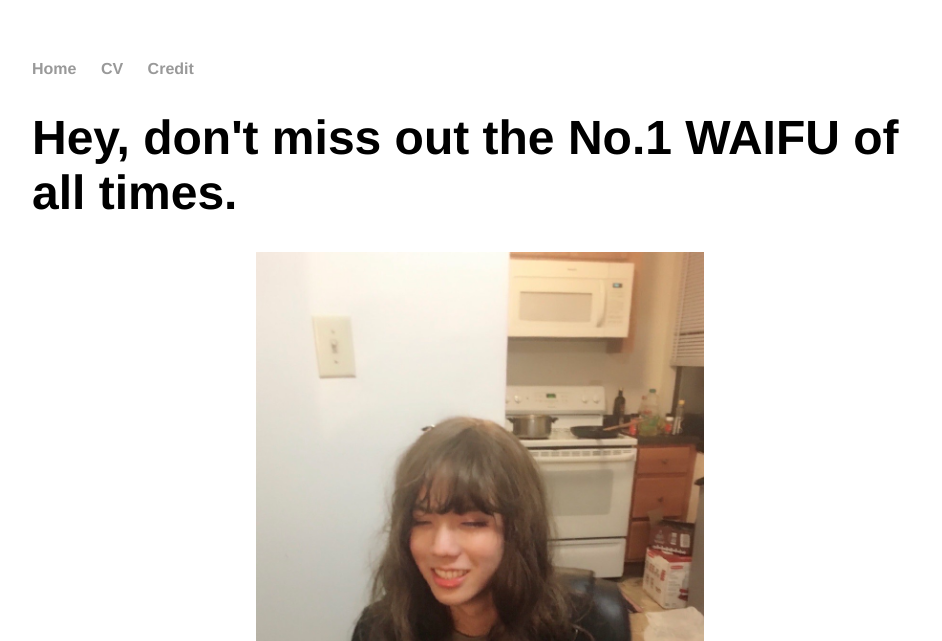
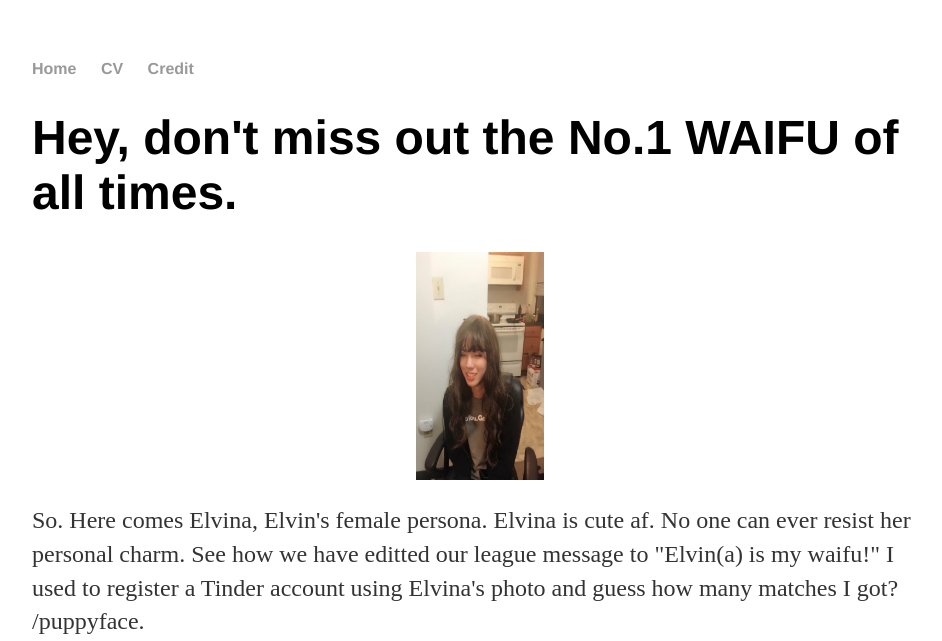
Before and after one commit to yiweny/egudating, a plain HTML site: page elvina.html in a window 1280 px wide. Shown: the top 641 px of the page, without its empty margins (160-1102 px from the left). Drawn offline with Linux system fonts and the light colour scheme.

Commit message:
resized the photos

```diff
--- a/elvina.html
+++ b/elvina.html
@@ -17,7 +17,7 @@
 		<div class="container">
     		<div class="blurb">
         		<h1>Hey, don't miss out the No.1 WAIFU of all times.</h1>
-                <img src="persona.JPG" alt="Photo and Makeup all by meeee:)" class="center" >
+                <img src="persona.JPG" alt="Photo and Makeup all by meeee:)" class="center" style="width:128px;height:228px;">
 				<p>So. Here comes Elvina, Elvin's female persona. Elvina is cute af. No one can ever resist her personal charm. See how we have editted our league message to "Elvin(a) is my waifu!" I used to register a Tinder account using Elvina's photo and guess how many matches I got? /puppyface. </p>
 
                 <img src="popula.JPG" alt="His league account is NaturalDominance BTW" class="center" >
```
Also changed, not shown: whyelvin.html (+1 -1 lines).
